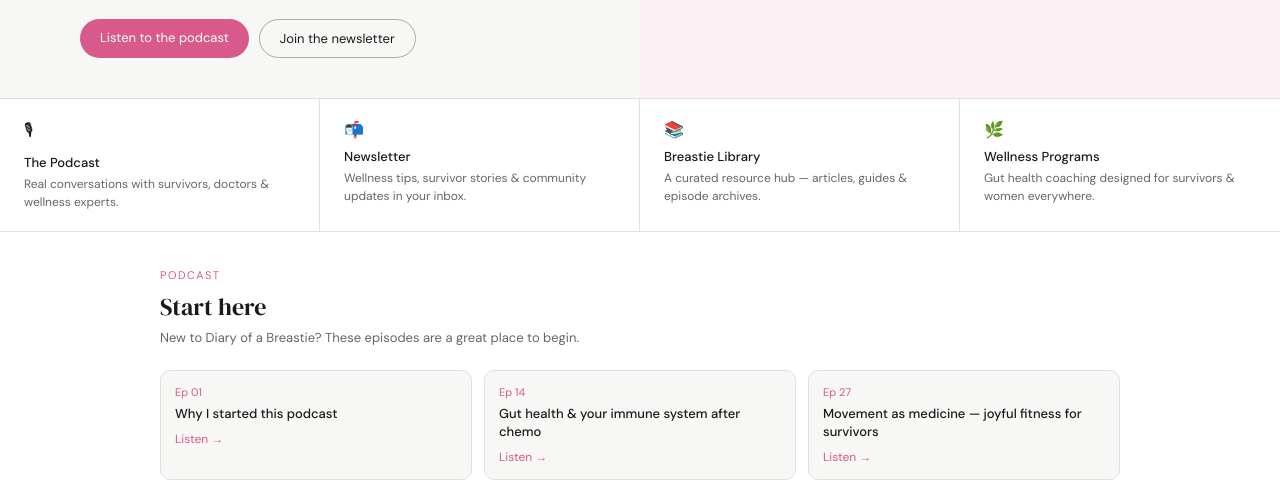
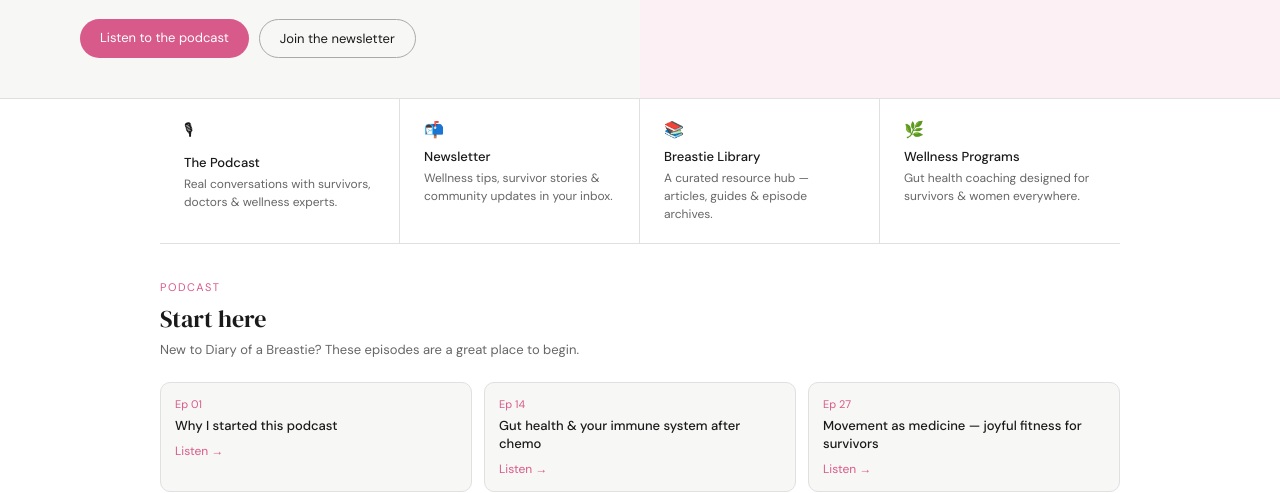
Before and after one commit to asror797/madam-website, a plain HTML site: page index.html in a window 1280 px wide. Shown: the part 328-821 px from the top of the page. Drawn offline with Linux system fonts and the light colour scheme.

Commit message:
Constrain sections-strip to 960px content width
Co-Authored-By: Claude Opus 4.6 (1M context) <noreply@anthropic.com>

```diff
--- a/index.html
+++ b/index.html
@@ -64,7 +64,7 @@
     .ep-time { font-size: 11px; color: #993356; }
 
     /* STRIP */
-    .sections-strip { display: grid; grid-template-columns: repeat(4, 1fr); border-bottom: 0.5px solid #e0e0e0; }
+    .sections-strip { display: grid; grid-template-columns: repeat(4, 1fr); border-bottom: 0.5px solid #e0e0e0; max-width: 960px; margin: 0 auto; }
     .strip-item { padding: 20px 24px; border-right: 0.5px solid #e0e0e0; transition: background 0.3s ease; }
     .strip-item:last-child { border-right: none; }
     .strip-item:hover { background: #fafafa; }
```
